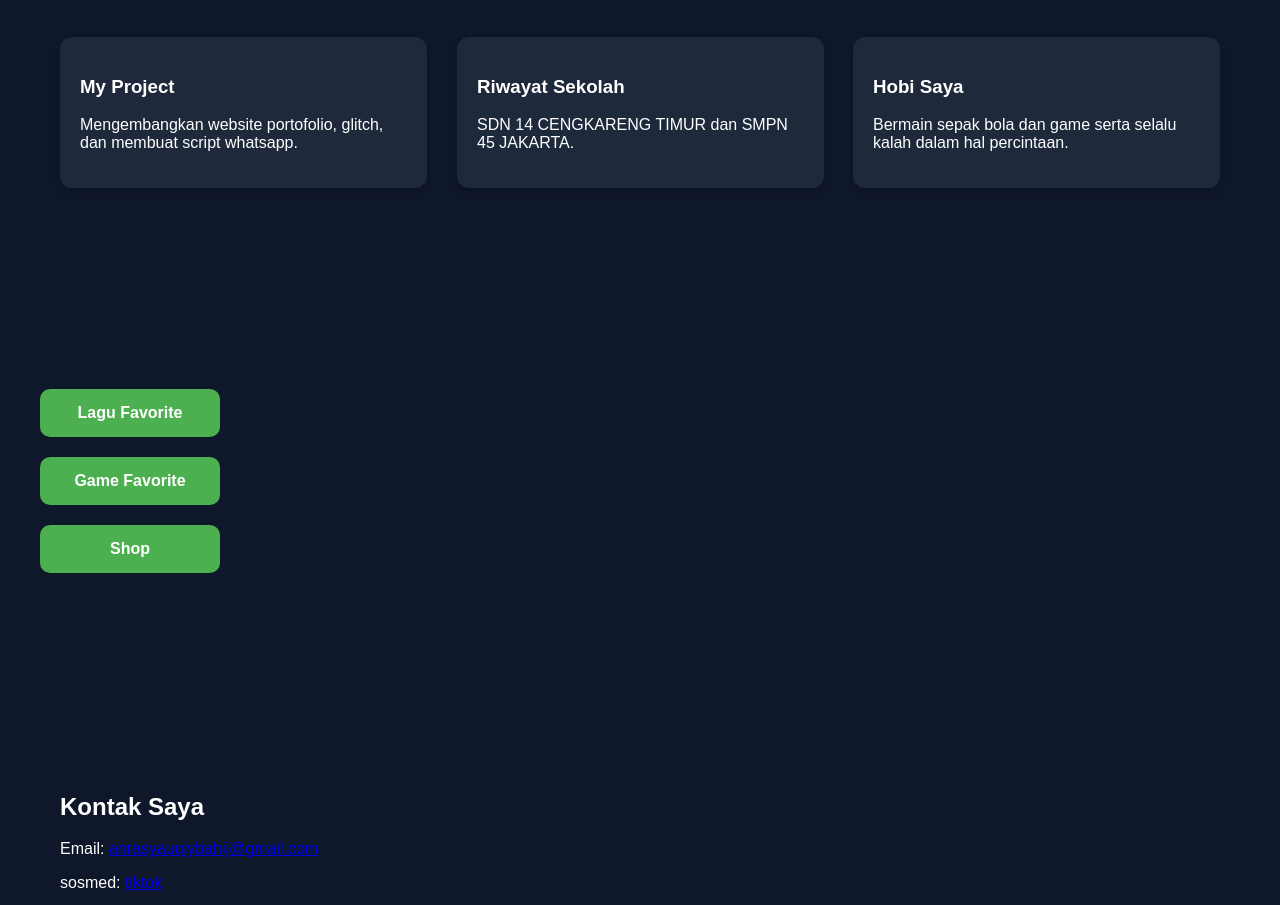
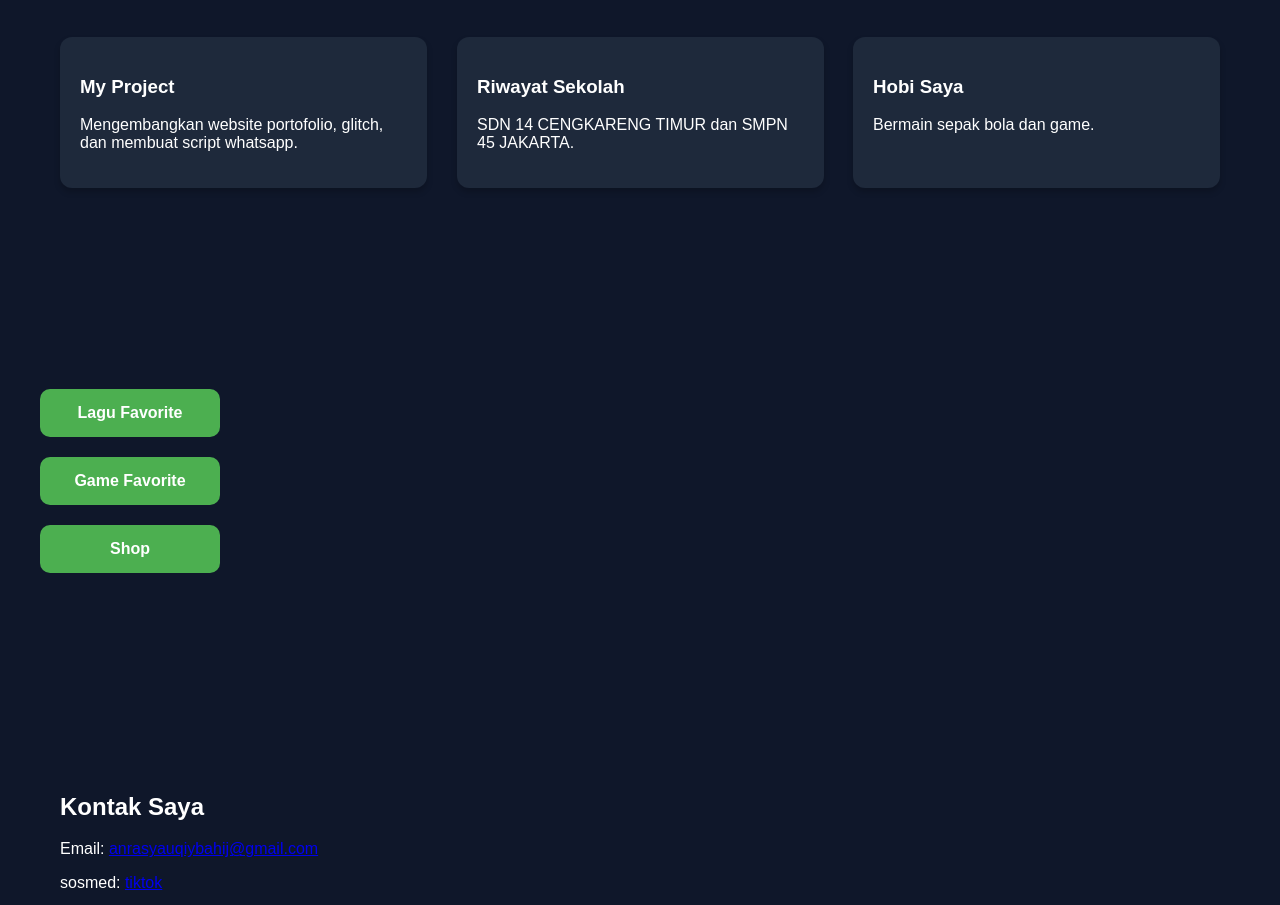
Before and after one commit to Anra-Bahij/portofolio-anra_bahij, a plain HTML site: page index.html in a window 1280 px wide. Shown: the part 1269-2174 px from the top of the page. Drawn offline with nearby package versions, Linux system fonts and the light colour scheme.

Commit message:
Update index.html

```diff
--- a/index.html
+++ b/index.html
@@ -92,7 +92,7 @@
       </div>
       <div class="project-card" data-aos="zoom-in" data-aos-delay="200">
         <h3>Hobi Saya</h3>
-        <p>Bermain sepak bola dan game serta selalu kalah dalam hal percintaan.</p>
+        <p>Bermain sepak bola dan game.</p>
       </div>
     </div>
   </div>
```
